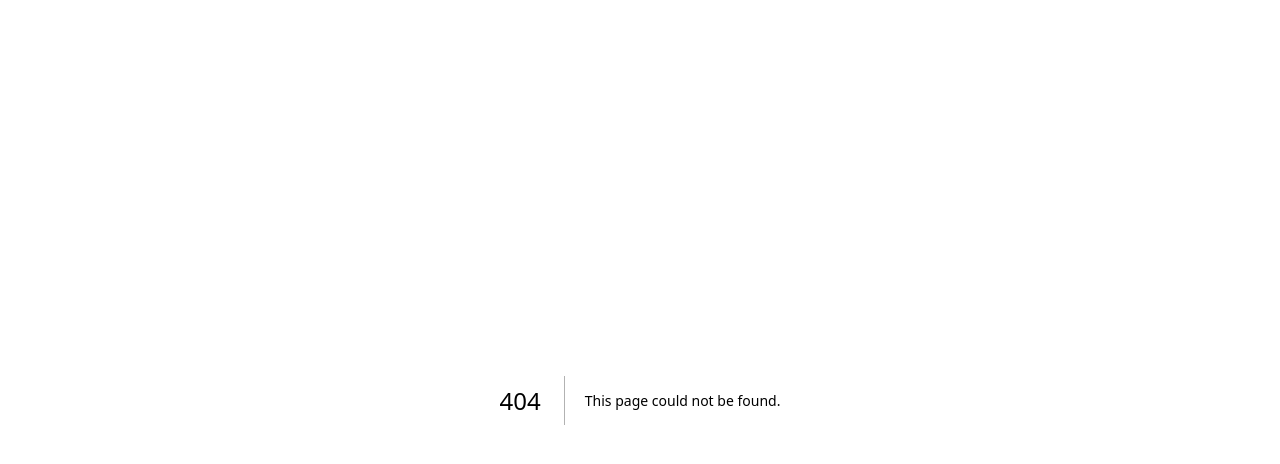
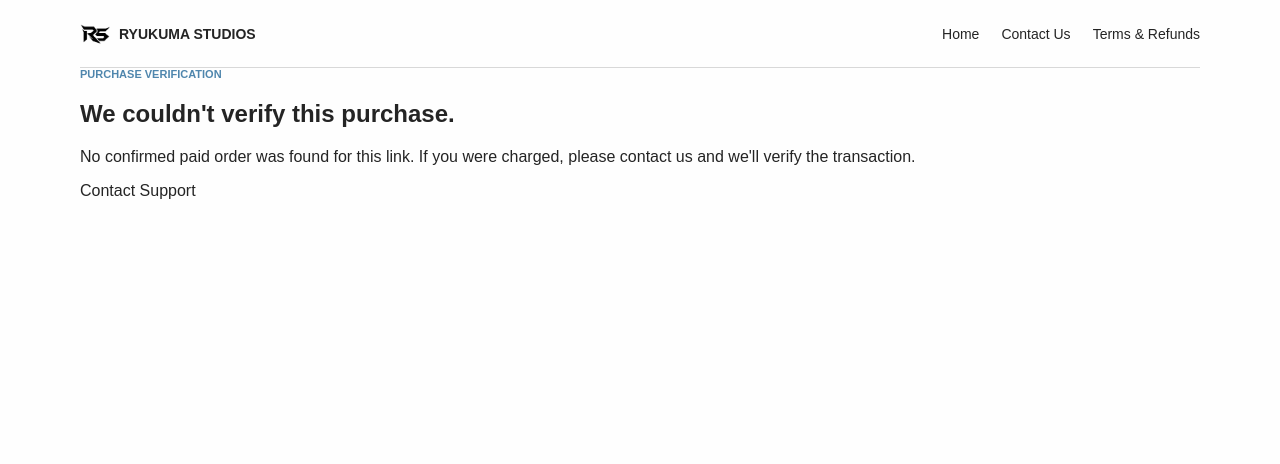
Before and after one commit to ECACDC/RyukumaStudio, a Next.js app: page /purchase/success in a window 1280 px wide. Before the commit this address had no page. Shown: the top 464 px of the page. Built offline with nearby package versions, Linux system fonts and the light colour scheme; no server answers.

Commit message:
Add verified purchase success page

```diff
--- /dev/null
+++ b/app/purchase/success/page.tsx
@@ -0,0 +1,63 @@
+import Stripe from "stripe";
+
+export const dynamic = "force-dynamic";
+
+const products = {
+  "combat-system": "Combat System",
+  "sword-pack": "Sword Bundle Pack",
+  "fantasy-lobby-map": "Fantasy Lobby Map",
+} as const;
+
+export default async function PurchaseSuccess({
+  searchParams,
+}: {
+  searchParams: Promise<{ session_id?: string }>;
+}) {
+  const { session_id: sessionId } = await searchParams;
+  const secretKey = process.env.STRIPE_SECRET_KEY;
+  let productName = "";
+  let paid = false;
+
+  if (sessionId && secretKey) {
+    try {
+      const stripe = new Stripe(secretKey, {
+        httpClient: Stripe.createFetchHttpClient(),
+        telemetry: false,
+      });
+      const session = await stripe.checkout.sessions.retrieve(sessionId);
+      const productId = session.metadata?.productId as keyof typeof products | undefined;
+      paid = session.payment_status === "paid" && !!productId && productId in products;
+      if (paid && productId) productName = products[productId];
+    } catch (error) {
+      console.error("Purchase verification error:", error);
+    }
+  }
+
+  return (
+    <main>
+      <header className="nav shell">
+        <a className="brand" href="/"><img className="brandLogo" src="/TransparentLogoRS.png" alt="" aria-hidden="true" /><span>RYUKUMA STUDIOS</span></a>
+        <nav className="navLinks"><a href="/">Home</a><a href="/contact">Contact Us</a><a href="/terms">Terms &amp; Refunds</a></nav>
+      </header>
+      <section className="successPage shell">
+        {paid && sessionId ? (
+          <div className="successCard">
+            <div className="successIcon">✓</div>
+            <div className="eyebrow">PAYMENT CONFIRMED</div>
+            <h1>Thank you for your purchase.</h1>
+            <p>Your <strong>{productName}</strong> is ready. Use the button below to download the files included with your purchase.</p>
+            <a className="downloadButton" href={`/api/download?session_id=${encodeURIComponent(sessionId)}`}>Download {productName}<span>↓</span></a>
+            <p className="successHelp">Keep your purchase confirmation for your records. If you have any delivery problems, contact Ryukuma Studios through our <a href="/contact">support page</a>.</p>
+          </div>
+        ) : (
+          <div className="successCard">
+            <div className="eyebrow">PURCHASE VERIFICATION</div>
+            <h1>We couldn't verify this purchase.</h1>
+            <p>No confirmed paid order was found for this link. If you were charged, please contact us and we'll verify the transaction.</p>
+            <a className="secondaryButton" href="/contact">Contact Support</a>
+          </div>
+        )}
+      </section>
+    </main>
+  );
+}
```
